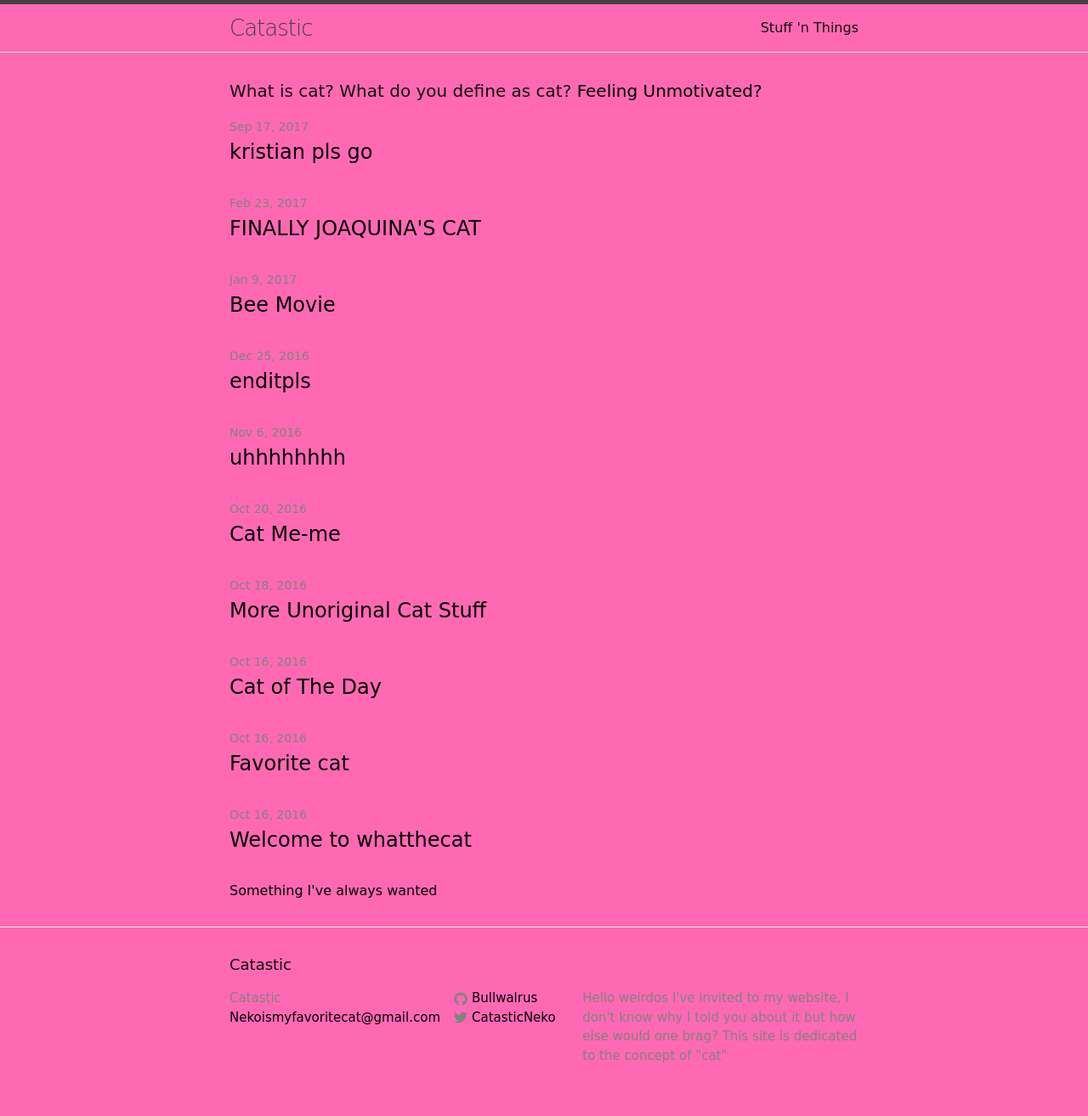
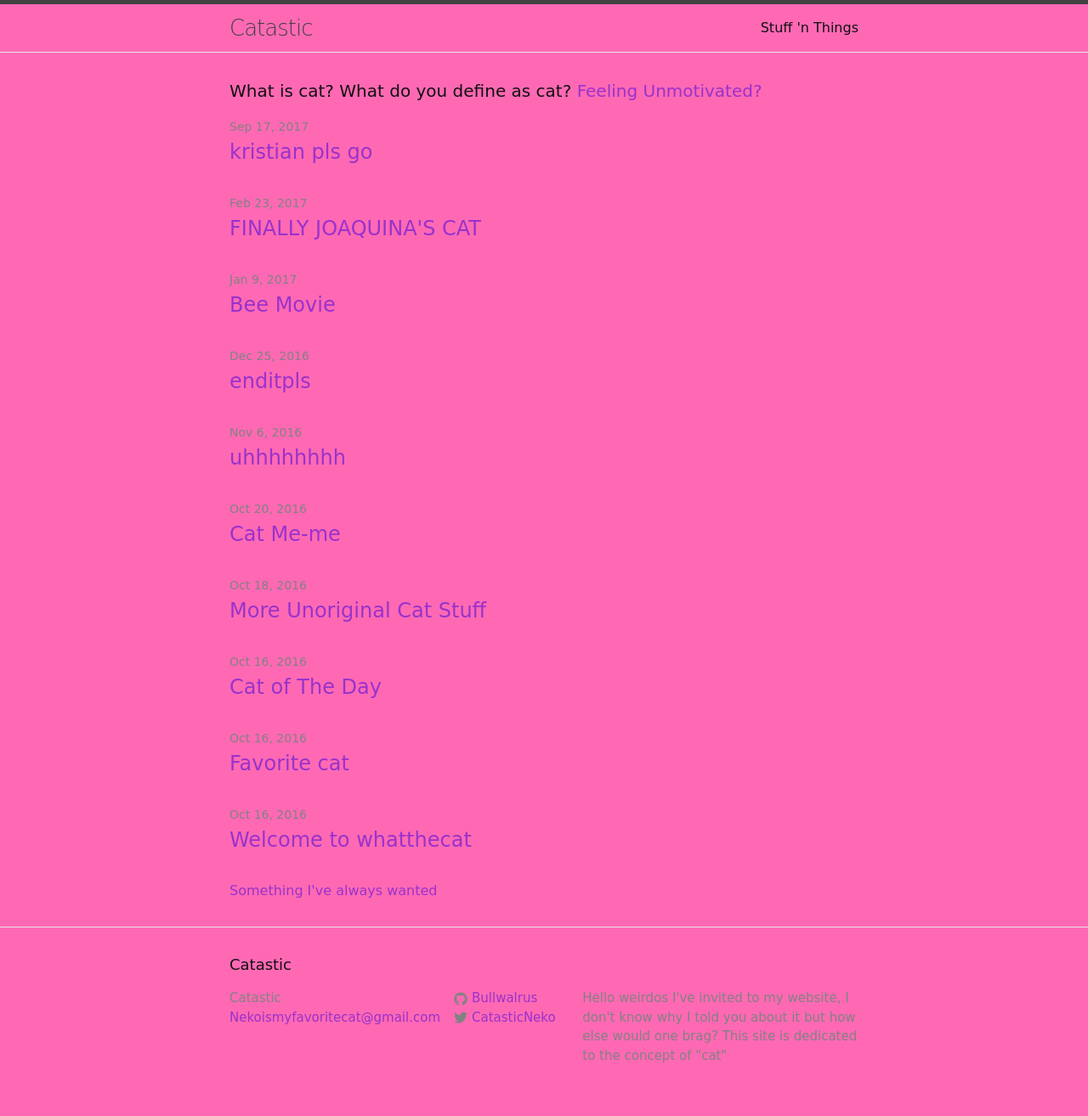
Before and after one commit to bullwalrus/Bullwalrus.github.io, a Jekyll site: the page built from index.html, in a window 1280 px wide. Shown: the whole page at 85% size. Built offline with Jekyll 4.4.1, drawn with Linux system fonts in a browser that asks for light colours.

Commit message:
Update main.scss

```diff
--- a/css/main.scss
+++ b/css/main.scss
@@ -16,7 +16,7 @@ $spacing-unit:     30px;
 
 $text-color:       #111;
 $background-color: #FF69B4;
-$brand-color:      #000000;
+$brand-color:      #9932CC;
 
 $grey-color:       #828282;
 $grey-color-light: lighten($grey-color, 40%);
```
